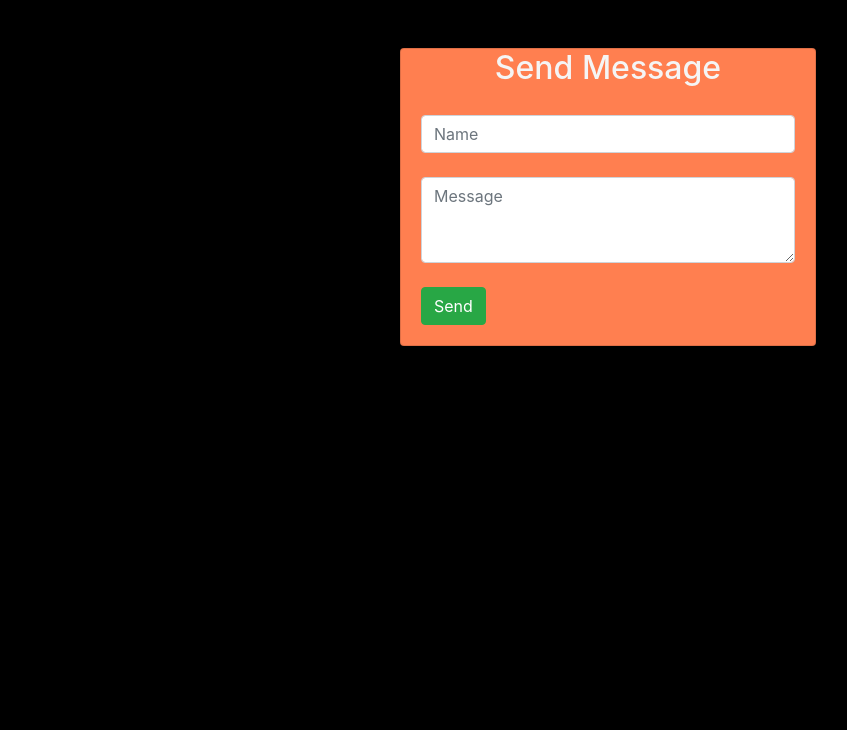
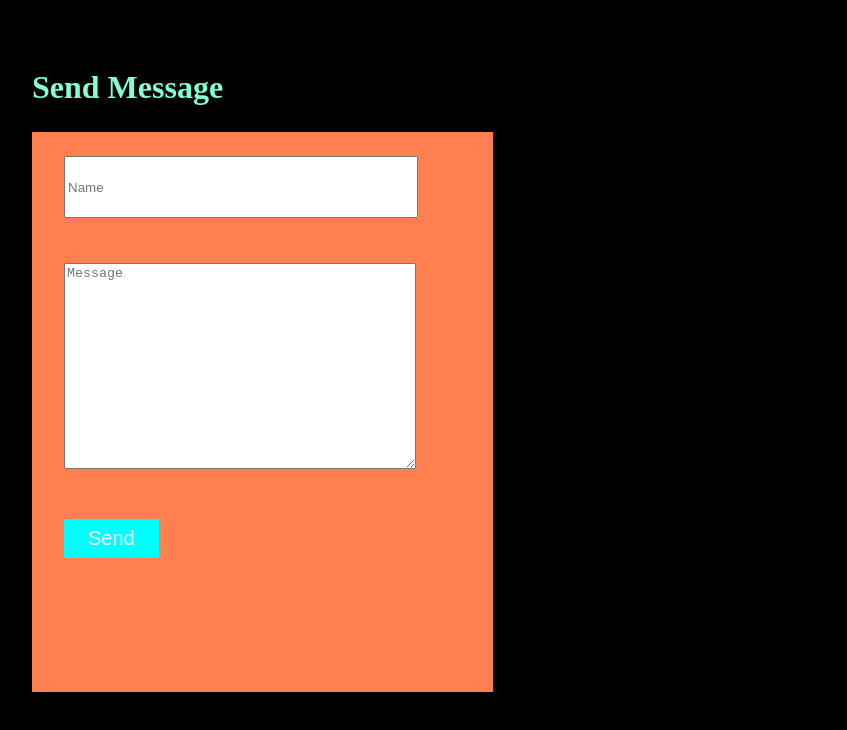
Before and after one commit to Agnes4Him/chat-app, a website: page index.html in a window 1280 px wide. Shown: the whole page, without its empty margins (32-879 px from the left). Drawn offline with nearby package versions, Linux system fonts and the light colour scheme; no server answers.

Commit message:
A new commit

```diff
--- a/index.html
+++ b/index.html
@@ -3,34 +3,30 @@
   <head>
     <meta charset="utf-8">
     <meta name="viewport" content="width=device-width, initial-scale=1">
-    <link rel="stylesheet" href="https://maxcdn.bootstrapcdn.com/bootstrap/4.5.2/css/bootstrap.min.css">
+    <script src="https://ajax.googleapis.com/ajax/libs/jquery/3.5.1/jquery.min.js"></script>
     <link rel="stylesheet" href="styles.css">
     <script src="/socket.io/socket.io.js"></script>
     <title>Chat App</title>
   </head>
   <body>
     <br><br>
-    <div class="container d-flex justify-content-center flex-column align-items-center">
-    <div class="card content-cover" style="width: 26rem;">
+    <div class="container">
       <h2>Send Message</h2>
-      <div class="card-body content">
+    <div class="content-cover">
+      <div class="content">
         <div>
-          <input type="text" class="form-control" placeholder="Name" id="name">
+          <input type="text" class="field" placeholder="Name" id="name">
         </div>
         <br>
         <div>
-          <textarea class="form-control" rows="3" id="message" placeholder="Message"></textarea>
+          <textarea class="field" id="message" placeholder="Message"></textarea>
+        </div>
+        <br>
+        <button class="field" id="send">Send</button>
        </div>
-       <br>
-        <button class="btn btn-success" id="send">Send</button>
-       </div>
+       <div id="chats"></div>
     </div>
-    <br><br>
-    <div id="chats"></div>
    </div>
-    <script src="https://ajax.googleapis.com/ajax/libs/jquery/3.5.1/jquery.min.js"></script>
-    <script src="https://cdnjs.cloudflare.com/ajax/libs/popper.js/1.16.0/umd/popper.min.js"></script>
-    <script src="https://maxcdn.bootstrapcdn.com/bootstrap/4.5.2/js/bootstrap.min.js"></script>
     <script type="text/javascript">
 
       var socket = io();
@@ -43,7 +39,7 @@
       })
 
       const addMessages = (messages) => {
-        $('#chats').append(`<h4>${messages.name}</h4><p>${messages.message}</p>`);
+        $('#chats').append(`<div><h4>${messages.name}</h4><p>${messages.message}</p></div>`);
 
       }
 
@@ -63,6 +59,12 @@
         $.post('http://localhost:8000/messages', message)
       }
 
+      // Autoscroll chats div
+
+      //$('html, body').animate({ scrollTop: $(document).height() - $(window).height() }, 1000, function() {
+      //$(this).animate({ scrollTop: 0 }, 1000);
+      //});
+
     </script>
   </body>
 </html>
--- a/styles.css
+++ b/styles.css
@@ -1,19 +1,81 @@
 body {
     background-color:black;
-    color:#f5f5f5;
+    padding:0;
+    margin:0;
+    font-size:18px;
+}
+
+.container {
+
+    margin:auto;
+    width:90vw;
+}
+
+.container h2 {
+
+    color:aquamarine;
+    font-size:2rem;
 }
 
 .content-cover {
 
-    background-color:coral;
+    display:flex;
+    justify-content:space-between;
+    height:70vh;
 }
 
-.content-cover h2 {
+.content {
 
-    text-align:center;
+    background-color:coral;
+    width:40%;
 }
 
-#chats h4 {
+.field {
 
-    color:coral;
+    margin-top:1.5rem;
+    margin-left:2rem;
 }
+
+#name {
+
+    width:75%;
+    height:7vh;
+}
+
+#message {
+
+    width:75%;
+    height:25vh;
+}
+
+#send {
+
+    padding:0.5rem 1.5rem;
+    border:none;
+    font-size:1.25rem;
+    background-color:aqua;
+    color:#f5f5f5;
+}
+
+#send:hover {
+
+    border:1px solid aqua;
+    color:aqua;
+    background-color:transparent;
+}
+
+#chats {
+
+    width:35%;
+    color:aquamarine;
+    margin-bottom:0.25rem;
+    overflow-y:auto;
+    overflow-wrap:break-word;
+    height:100%;
+}
+
+#chats div {
+
+    background-color:#333;
+    padding-left:0.25rem;
+}
```
Also changed, not shown: package.json (+2 -6 lines), server.js (+6 -6 lines), 2 other files.
